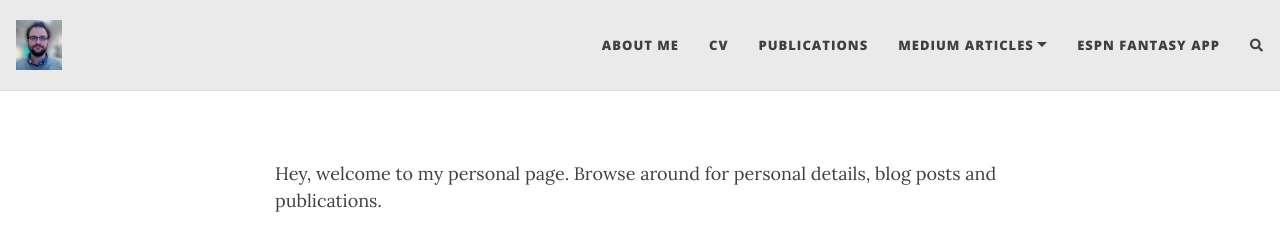
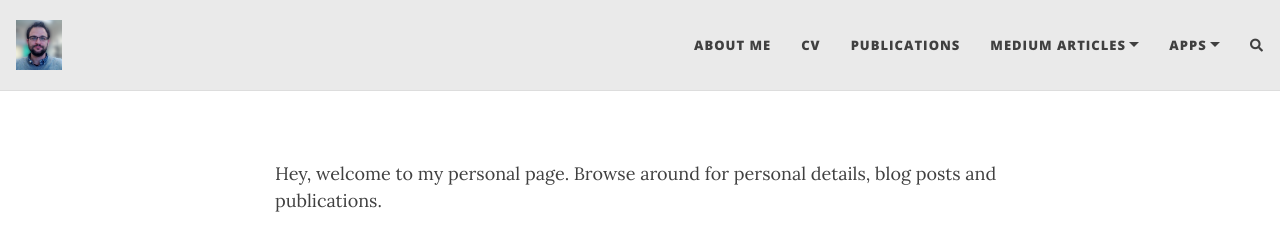
Before and after one commit to giasemidis/giasemidis.github.io, a Jekyll site: the page built from README.md, in a window 1280 px wide. Shown: the top 230 px of the page. Built offline with Jekyll 4.4.1, drawn with Linux system fonts in a browser that asks for light colours; nearby versions of some CDN libraries; our own code applies the rules of GitHub Pages for plain Markdown files; comment, search, counter and statistics services are not loaded.

```diff
--- a/_config.yml
+++ b/_config.yml
@@ -14,7 +14,9 @@ navbar-links:
     - LV forecasting literature review: "https://g-giasemidis.medium.com/lessons-from-a-review-of-low-voltage-load-forecasting-methods-1379627e8f0c"
     - Euroleague shot charts: "https://g-giasemidis.medium.com/create-euroleague-shot-charts-in-python-7ba4aa574644"
     - ESPN NBA Fantasy: "https://g-giasemidis.medium.com/nba-fantasy-analytics-with-python-on-epsn-f03f10a60187"
-  ESPN Fantasy APP: "https://espn-nba-fantasy.herokuapp.com/"
+  APPs:
+    - ESPN NBA Fantasy: "https://giasemidis-espn-nba-fantasy-streamlitpost-round-analysis-bfgw9v.streamlit.app/"
+    - ChatGPT Basketball Assistant: "https://giasemidis-openai-basketball-assistant-srcmain-jcc4xt.streamlit.app/"
 
 # avatar: photos/lego-scientist.jpg
 # round-avatar: True
```
